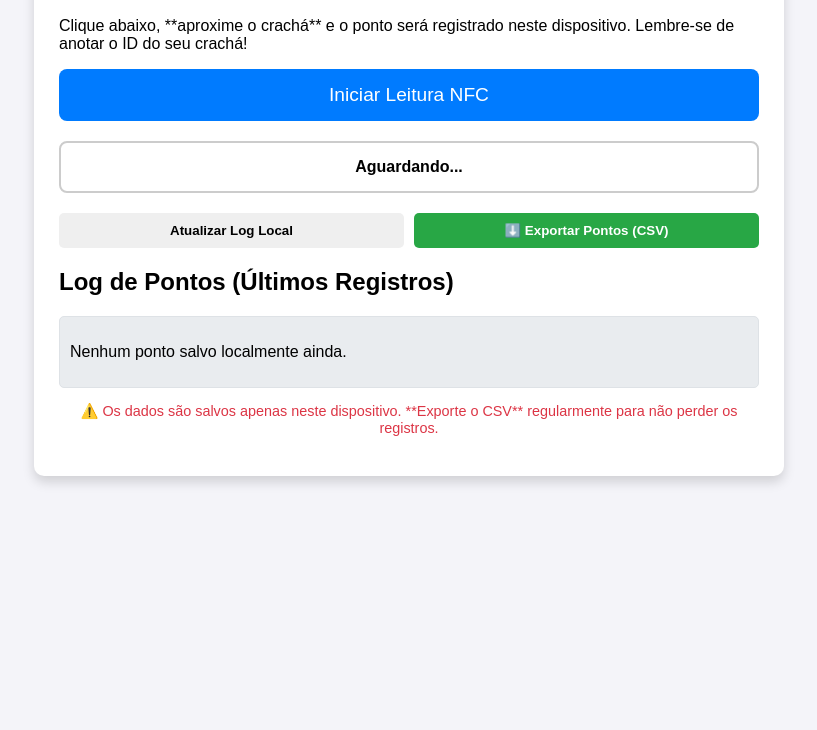
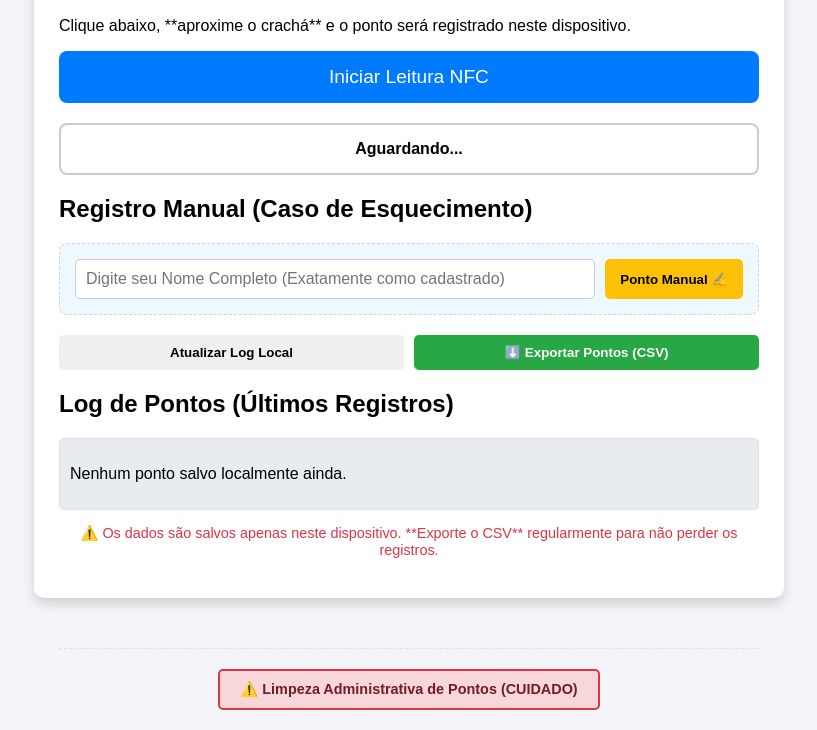
Before and after one commit to gu1001216-arch/PONTONFCDECIO, a plain HTML site: page index.html in a window 1280 px wide. Shown: the part 107-837 px from the top of the page, without its empty margins (231-1048 px from the left). Before the commit the page ends 800 px from the top, so only its background shows below. Drawn offline with Linux system fonts and the light colour scheme.

Commit message:
index.html

```diff
--- a/index.html
+++ b/index.html
@@ -11,6 +11,35 @@
         #scanButton { padding: 15px 30px; font-size: 1.2em; cursor: pointer; background-color: #007bff; color: white; border: none; border-radius: 8px; transition: background-color 0.3s; width: 100%; box-sizing: border-box; }
         #scanButton:hover { background-color: #0056b3; }
         #status { margin-top: 20px; padding: 15px; border: 2px solid #ccc; border-radius: 8px; font-weight: bold; text-align: center; transition: border-color 0.3s; }
+
+        .manual-input-group {
+            display: flex;
+            gap: 10px;
+            margin-top: 20px;
+            padding: 15px;
+            border: 1px dashed #ced4da;
+            border-radius: 8px;
+            background-color: #f0f8ff; /* Fundo mais claro para destaque */
+        }
+        #manualNameInput { /* ID do campo alterado para refletir o Nome */
+            flex-grow: 1;
+            padding: 10px;
+            border: 1px solid #ccc;
+            border-radius: 5px;
+            font-size: 1em;
+        }
+        #manualPunchButton {
+            padding: 10px 15px;
+            background-color: #ffc107; /* Amarelo para alerta/ação alternativa */
+            color: black;
+            border: none;
+            border-radius: 5px;
+            cursor: pointer;
+            font-weight: bold;
+            transition: background-color 0.3s;
+        }
+        #manualPunchButton:hover { background-color: #e0a800; }
+
         .action-buttons { display: flex; gap: 10px; margin-top: 20px; }
         .action-buttons button { flex: 1; padding: 10px; border-radius: 5px; cursor: pointer; border: none; font-weight: bold; }
         #exportButton { background-color: #28a745; color: white; }
@@ -18,17 +47,47 @@
         #log { margin-top: 15px; padding: 10px; background-color: #e9ecef; border-radius: 5px; max-height: 250px; overflow-y: auto; border: 1px solid #dee2e6; }
         .log-entry { border-bottom: 1px dashed #ced4da; padding: 8px 0; }
         .warning { color: #dc3545; font-size: 0.9em; margin-top: 15px; text-align: center; }
+
+        /* Estilo do botão administrativo no rodapé */
+        .admin-footer-action {
+            max-width: 700px;
+            margin: 50px auto 20px auto;
+            padding-top: 20px;
+            border-top: 1px dashed #dee2e6;
+            text-align: center;
+        }
+        #clearButton {
+            padding: 10px 20px;
+            border-radius: 5px;
+            cursor: pointer;
+            border: 2px solid #dc3545;
+            font-weight: bold;
+            background-color: #f8d7da;
+            color: #721c24;
+            transition: background-color 0.3s, color 0.3s, border-color 0.3s;
+            font-size: 0.9em;
+        }
+        #clearButton:hover {
+            background-color: #dc3545;
+            color: white;
+            border-color: #dc3545;
+        }
     </style>
 </head>
 <body>
     <div class="container">
         <h1>🕒 Registro de Ponto NFC</h1>
-        <p>Clique abaixo, **aproxime o crachá** e o ponto será registrado neste dispositivo. Lembre-se de anotar o ID do seu crachá!</p>
+        <p>Clique abaixo, **aproxime o crachá** e o ponto será registrado neste dispositivo.</p>
 
         <button id="scanButton">Iniciar Leitura NFC</button>
 
         <div id="status">Aguardando...</div>
 
+        <h2>Registro Manual (Caso de Esquecimento)</h2>
+        <div class="manual-input-group">
+            <input type="text" id="manualNameInput" placeholder="Digite seu Nome Completo (Exatamente como cadastrado)">
+            <button id="manualPunchButton" onclick="manualPunch()">Ponto Manual ✍️</button>
+        </div>
         <div class="action-buttons">
             <button onclick="displayLocalPunches()">Atualizar Log Local</button>
             <button id="exportButton" onclick="exportPunchesToCSV()">⬇️ Exportar Pontos (CSV)</button>
@@ -40,12 +99,14 @@
         <p class="warning">⚠️ Os dados são salvos apenas neste dispositivo. **Exporte o CSV** regularmente para não perder os registros.</p>
     </div>
 
+    <div class="admin-footer-action">
+        <button id="clearButton" onclick="clearPunches()">⚠️ Limpeza Administrativa de Pontos (CUIDADO)</button>
+    </div>
     <script>
         // =======================================================
         // 🚨 1. LISTA DE IDS NFC VÁLIDOS E NOMES ASSOCIADOS 🚨
         // *******************************************************
-        // ➡️ SUBSTITUA 'ID_CRACHA_TESTE' pelo ID real que seu crachá retornar
-        //    após o primeiro teste (mensagem de erro vermelha)
+        // ATENÇÃO: Os nomes devem ser únicos e corresponder EXATAMENTE ao que o funcionário digitará.
         // *******************************************************
         const COLLABORATOR_MAP = {
             '74:e6:dd:f0': 'GUSTAVO (TESTE)',
@@ -58,6 +119,7 @@
             'ID_CRACHA_07': 'Rafael Costa',
             'ID_CRACHA_08': 'Bianca Almeida',
             'ID_CRACHA_09': 'Felipe Rocha'
+            // Adicione aqui todos os IDs e Nomes válidos!
         };
         const VALID_NFC_IDS = Object.keys(COLLABORATOR_MAP);
         // =======================================================
@@ -67,6 +129,21 @@
         function getCollaboratorName(id) {
             return COLLABORATOR_MAP[id] || `Colaborador Desconhecido (${id})`;
         }
+
+        // --- FUNÇÃO AUXILIAR PARA ENCONTRAR O ID PELO NOME ---
+        function getIdByCollaboratorName(name) {
+            // Converte o nome digitado e todos os nomes do mapa para minúsculas e remove espaços extras para facilitar a correspondência
+            const normalizedName = name.trim().toUpperCase();
+
+            for (const id in COLLABORATOR_MAP) {
+                if (COLLABORATOR_MAP[id].toUpperCase() === normalizedName) {
+                    return id;
+                }
+            }
+            return null; // Retorna null se o nome não for encontrado
+        }
+        // ------------------------------------------------------
+
 
         // --- Funções de Interface (Log) ---
         function logStatus(message, isError = false) {
@@ -104,7 +181,29 @@
             displayLocalPunches();
         }
 
-        // --- Função de Leitura NFC ---
+        // --- NOVA FUNÇÃO: Registro Manual por Nome ---
+        function manualPunch() {
+            const inputElement = document.getElementById('manualNameInput');
+            const colaboradorNome = inputElement.value.trim();
+
+            if (!colaboradorNome) {
+                logStatus("🛑 Por favor, digite seu nome completo.", true);
+                return;
+            }
+
+            const colaboradorId = getIdByCollaboratorName(colaboradorNome);
+
+            // Verifica se o ID foi encontrado (se o nome existe no mapa)
+            if (colaboradorId) {
+                savePunchLocally(colaboradorId);
+                inputElement.value = ''; // Limpa o campo após o sucesso
+            } else {
+                logStatus(`🛑 Nome '${colaboradorNome}' não reconhecido. Por favor, digite exatamente como está cadastrado.`, true);
+            }
+        }
+        // --- FIM NOVA FUNÇÃO ---
+
+        // --- Função de Leitura NFC (Mantida) ---
         async function startNFCScan() {
             logStatus("Iniciando leitura... Aproxime o crachá.");
 
@@ -148,7 +247,7 @@
             }
         }
 
-        // --- Função para Exibir Pontos Salvos ---
+        // --- Função para Exibir Pontos Salvos (Mantida) ---
         function displayLocalPunches() {
             const logElement = document.getElementById('log');
             const existingRecordsJSON = localStorage.getItem('pontosRegistrados') || '[]';
@@ -170,7 +269,18 @@
             });
         }
 
-        // --- Função de Exportação CSV ---
+        // --- Função para Limpar Pontos Salvos (Mantida) ---
+        function clearPunches() {
+            if (confirm("ATENÇÃO: Você tem certeza que deseja limpar TODOS os registros de ponto salvos NESTE dispositivo? ESTA AÇÃO É IRREVERSÍVEL. Certifique-se de ter exportado o CSV antes.")) {
+                localStorage.removeItem('pontosRegistrados');
+                logStatus("🗑️ Todos os pontos foram removidos do dispositivo.", true);
+                displayLocalPunches();
+            } else {
+                logStatus("❌ Limpeza cancelada.");
+            }
+        }
+
+        // --- Função de Exportação CSV (Mantida) ---
         function exportPunchesToCSV() {
             const existingRecordsJSON = localStorage.getItem('pontosRegistrados') || '[]';
             const records = JSON.parse(existingRecordsJSON);
```
